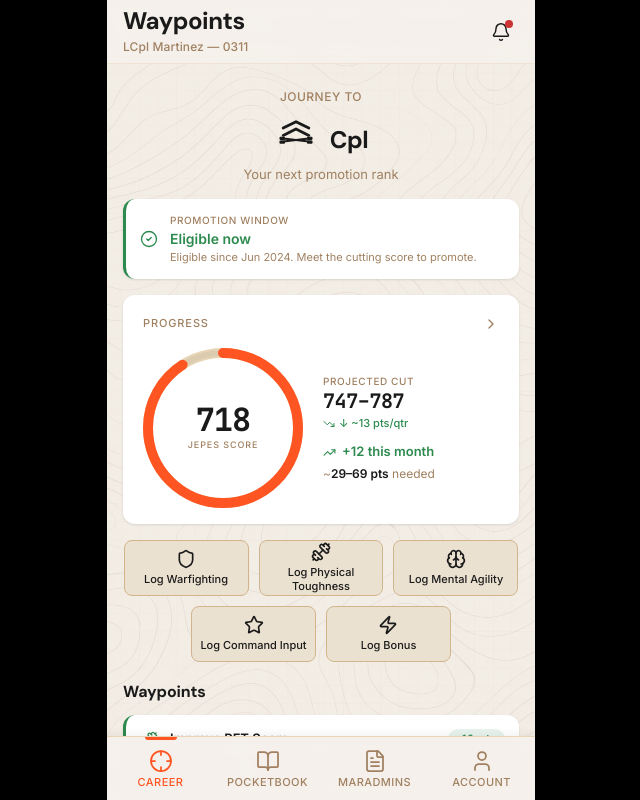
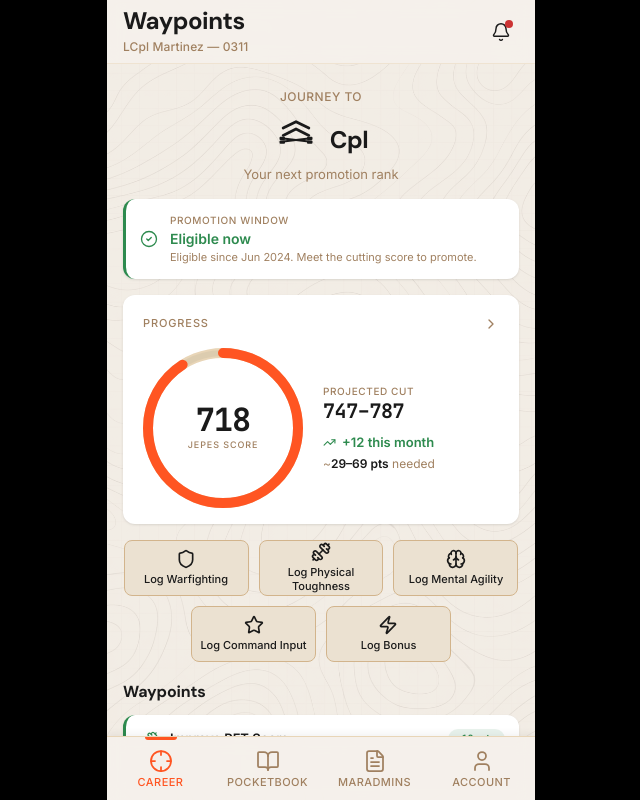
Before and after one commit to gundy27/waypoints-prototype-v2, a React (Vite) app: page / in a window 1280 px wide. Shown: the whole page, without its empty margins (319-959 px from the left). Built offline with nearby package versions, Linux system fonts and the light colour scheme.

Commit message:
Updated CareerTab.tsx

```diff
--- a/src/components/ScoreDetailOverlay.tsx
+++ b/src/components/ScoreDetailOverlay.tsx
@@ -165,6 +165,8 @@ function BreakdownSection({ breakdown }: { breakdown: ScoreBreakdown[] }) {
 }
 
 export default function ScoreDetailOverlay({ profile, breakdown, compositeHistory, cutScoreProjection, onClose, activeTab, onTabChange }: ScoreDetailOverlayProps) {
+  const gap = profile.cuttingScore - profile.compositeScore
+
   function handleTabChange(tab: TabId) {
     onClose()
     onTabChange(tab)
@@ -213,6 +215,11 @@ export default function ScoreDetailOverlay({ profile, breakdown, compositeHistor
             <span className="font-mono font-semibold text-wp-tan-dark" style={{ fontSize: 16 }}>
               / {profile.cuttingScore}
             </span>
+            {gap > 0 && (
+              <span className="font-body text-wp-danger" style={{ fontSize: 13, fontWeight: 500 }}>
+                {gap} pts away
+              </span>
+            )}
           </div>
 
           <CompositeChart history={compositeHistory} cuttingScore={profile.cuttingScore} projection={cutScoreProjection} />
--- a/src/tabs/CareerTab.tsx
+++ b/src/tabs/CareerTab.tsx
@@ -1,4 +1,4 @@
-import { TrendingUp, TrendingDown, Target, BookOpen, Dumbbell, Award, ChevronRight, Clock, CheckCircle2, Calendar, Shield, Brain, Star, Zap } from 'lucide-react'
+import { TrendingUp, Target, BookOpen, Dumbbell, Award, ChevronRight, Clock, CheckCircle2, Calendar, Shield, Brain, Star, Zap } from 'lucide-react'
 import type { UserProfile, ScoreBreakdown, ScoreCategory } from '../data/mockData'
 import { RankInsignia, getNextRank, isRankCode } from '../components/RankInsignia'
 import type { PromotionWindow } from '../data/promotionTimeline'
@@ -168,16 +168,6 @@ function ScoreCard({ profile, projection, onOpen }: { profile: UserProfile; proj
               <div className="font-mono font-bold text-wp-black" style={{ fontSize: 20, lineHeight: 1, letterSpacing: '-0.02em' }}>
                 {projection.projectedLow}–{projection.projectedHigh}
               </div>
-              <div className="flex items-center gap-1 mt-1.5">
-                {projection.trend === 'falling' ? (
-                  <TrendingDown size={12} style={{ color: '#2D8A4E', flexShrink: 0 }} />
-                ) : (
-                  <TrendingUp size={12} style={{ color: '#CC3333', flexShrink: 0 }} />
-                )}
-                <span className="font-body font-medium" style={{ fontSize: 11, color: projection.trend === 'falling' ? '#2D8A4E' : '#CC3333', lineHeight: 1.2 }}>
-                  {projection.trend === 'falling' ? '↓' : '↑'} ~{Math.abs(projection.quarterlyChange)} pts/qtr
-                </span>
-              </div>
             </div>
           ) : (
             <div>
```
